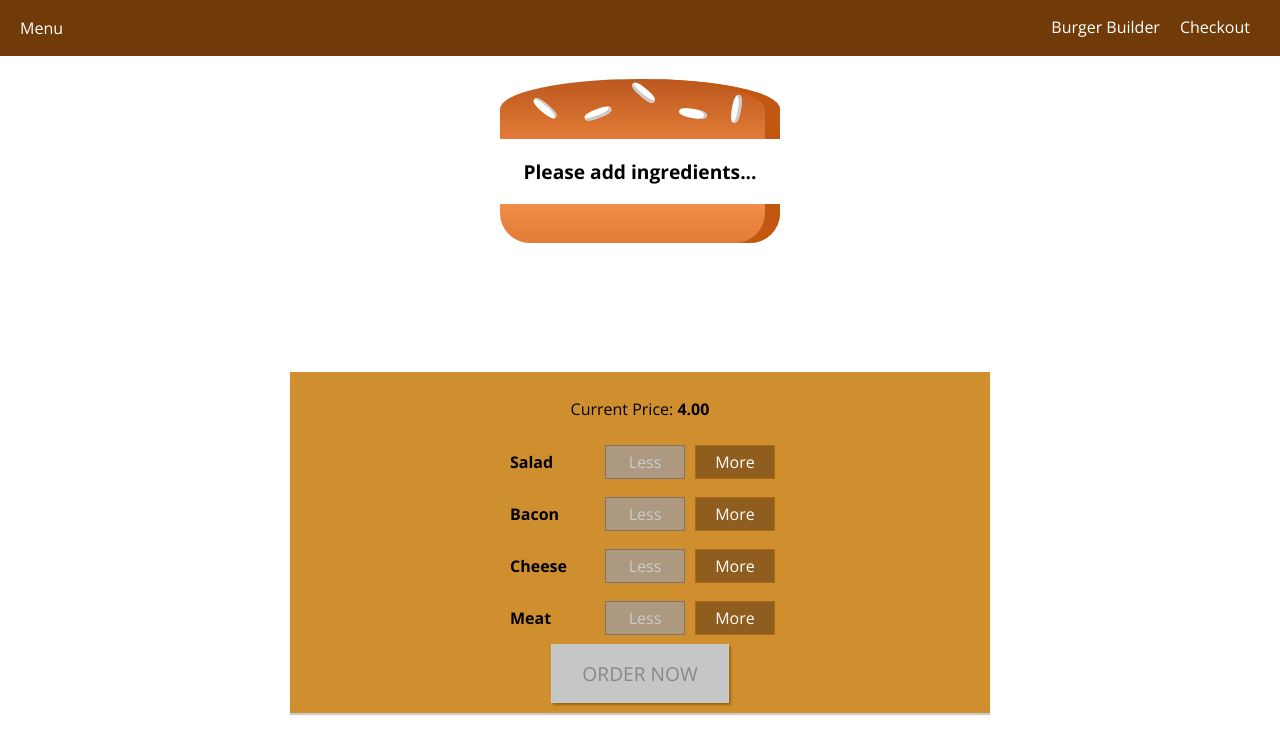
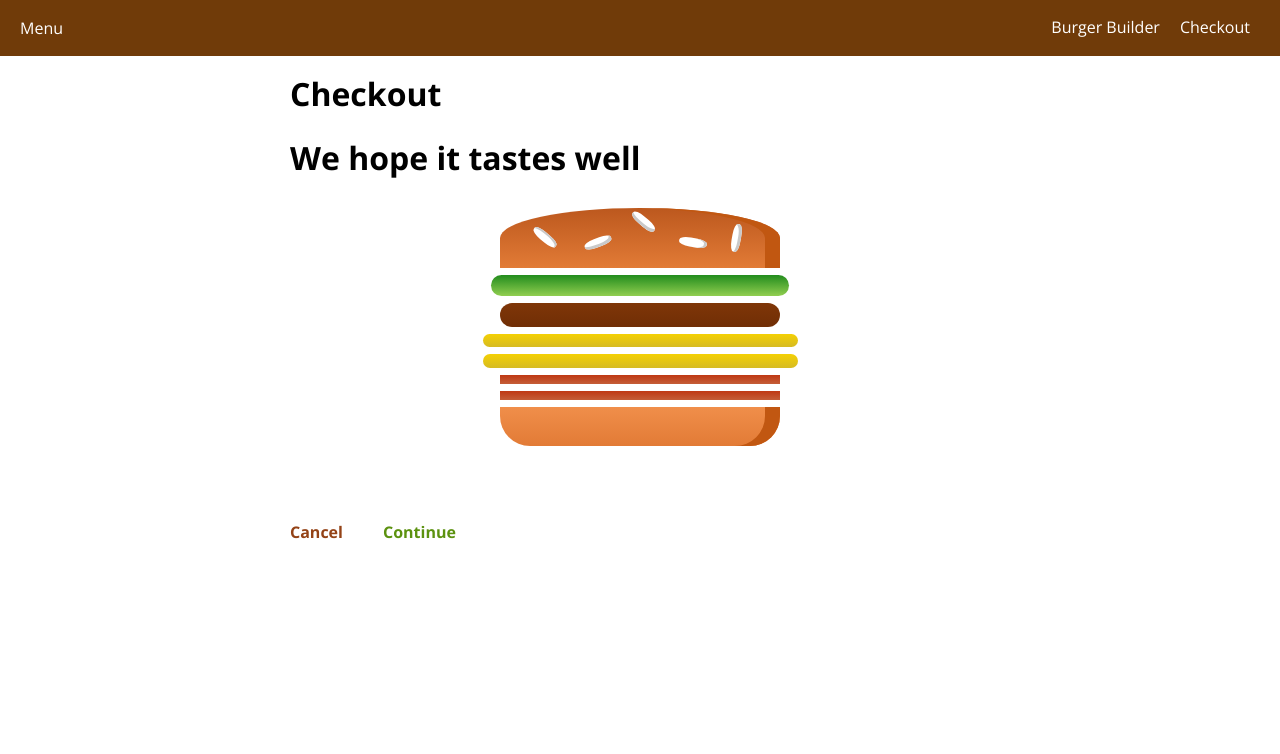
Before and after one commit to hbudiman45/react-burger, a React (Create React App) app: page /checkout in a window 1280 px wide. Shown: the top 754 px of the page. Built offline with nearby package versions, Linux system fonts and the light colour scheme.

Commit message:
add checkout page

```diff
--- a/package.json
+++ b/package.json
@@ -8,6 +8,7 @@
     "prop-types": "^15.7.2",
     "react": "^16.11.0",
     "react-dom": "^16.11.0",
+    "react-router-dom": "^5.1.2",
     "react-scripts": "3.2.0"
   },
   "scripts": {
--- a/src/App.js
+++ b/src/App.js
@@ -1,13 +1,20 @@
 import React, { Component } from "react";
+import { Route, Switch } from "react-router-dom";
 import Layout from "./hoc/Layout/Layout";
 import BurgerBuilder from "./containers/BurgerBuilder/BurgerBuilder";
+import Checkout from "./containers/Chechkout/Checkout";
 
 class App extends Component {
   render() {
     return (
       <div>
         <Layout>
-          <BurgerBuilder />
+          <Switch>
+            <Route path="/checkout" component={Checkout} />
+            <Route path="/" exact component={BurgerBuilder} />
+          </Switch>
+          {/* <BurgerBuilder />
+          <Checkout /> */}
         </Layout>
       </div>
     );
--- /dev/null
+++ b/src/components/Order/CheckoutSummary/CheckoutSummary.js
@@ -0,0 +1,20 @@
+import React, { useState } from "react";
+import Burger from "../../Burger/Burger";
+import Button from "../../UI/Button";
+
+const CheckoutSummary = props => {
+  return (
+    <div>
+      <h1>We hope it tastes well</h1>
+      <Burger ingredients={props.ingredients} />
+      <Button type="Danger" onClick={props.checkoutCancel}>
+        Cancel
+      </Button>
+      <Button type="Success" onClick={props.checkoutContinue}>
+        Continue
+      </Button>
+    </div>
+  );
+};
+
+export default CheckoutSummary;
--- /dev/null
+++ b/src/components/Order/CheckoutSummary/index.js
@@ -0,0 +1 @@
+export { default } from "./CheckoutSummary";
--- a/src/containers/BurgerBuilder/BurgerBuilder.js
+++ b/src/containers/BurgerBuilder/BurgerBuilder.js
@@ -7,7 +7,7 @@ import OrderSummary from "../../components/Burger/OrderSummary";
 import BaseService from "../../services/BaseServices";
 import Spinner from "../../components/UI/Spinner";
 import Constants from "../../config/Constants";
-
+import Checkout from "../../containers/Chechkout/Checkout";
 // const INGREDIENTS_PRICES = {
 //   salad: 0.5,
 //   cheese: 0.4,
@@ -85,9 +85,12 @@ class BurgerBuilder extends Component {
       },
       deliveryMethod: "fastest"
     };
-    BaseService.post("/orders.json", order)
-      .then(res => this.setState({ loading: false, purchasing: false }))
-      .catch(err => this.setState({ loading: false, purchasing: false }));
+
+    // BaseService.post("/orders.json", order)
+    //   .then(res => this.setState({ loading: false, purchasing: false }))
+    //   .catch(err => this.setState({ loading: false, purchasing: false }));
+
+    this.props.history.push("/checkout");
   };
   render() {
     const disabledInfo = { ...this.state.ingredients };
--- /dev/null
+++ b/src/containers/Chechkout/Checkout.js
@@ -0,0 +1,32 @@
+import React, { useState } from "react";
+import CheckoutSummary from "../../components/Order/CheckoutSummary";
+
+const Checkout = props => {
+  const [ingredients, setIngredients] = useState({
+    salad: 1,
+    meat: 1,
+    cheese: 2,
+    bacon: 2
+  });
+
+  const checkoutCancel = () => {
+    props.history.goBack();
+  };
+
+  const checkoutContinue = () => {
+    props.history.replace("/checkout/contact-data");
+  };
+
+  return (
+    <div>
+      <h1>Checkout</h1>
+      <CheckoutSummary
+        ingredients={ingredients}
+        checkoutCancel={checkoutCancel}
+        checkoutContinue={checkoutContinue}
+      />
+    </div>
+  );
+};
+
+export default Checkout;
--- a/src/index.js
+++ b/src/index.js
@@ -1,8 +1,15 @@
-import React from 'react';
-import ReactDOM from 'react-dom';
-import './index.css';
-import App from './App';
-import registerServiceWorker from './registerServiceWorker';
+import React from "react";
+import ReactDOM from "react-dom";
+import "./index.css";
+import App from "./App";
+import { BrowserRouter } from "react-router-dom";
+import registerServiceWorker from "./registerServiceWorker";
 
-ReactDOM.render(<App />, document.getElementById('root'));
+const app = (
+  <BrowserRouter>
+    <App />
+  </BrowserRouter>
+);
+
+ReactDOM.render(app, document.getElementById("root"));
 registerServiceWorker();
```
Also changed, not shown: 1 other file (tests, documents, lock files or other folders).
